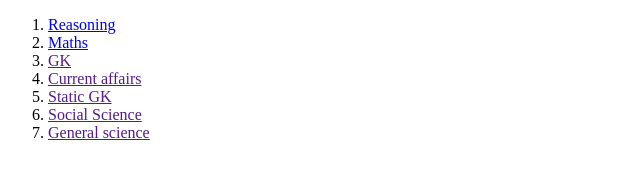
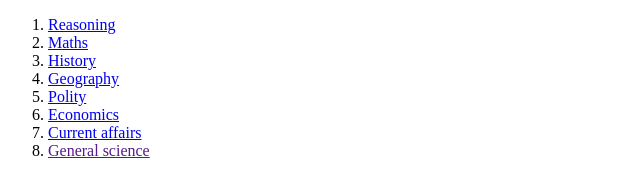
Before and after one commit to codeityash/playlists.github.io, a plain HTML site: page index.html in a window 1280 px wide. Shown: the whole page, without its empty margins (0-640 px from the left). Drawn offline with Linux system fonts and the light colour scheme.

Commit message:
Update index.html

```diff
--- a/index.html
+++ b/index.html
@@ -15,15 +15,18 @@
                 <a target="_blank" href="https://youtube.com/playlist?list=PLySt0K5r-RfVL0ONM4sJXIHOPxlyMG7SG&si=Um4D8L2cVDn6n0lC">Maths</a>
             </li>
             <li>
-                <a target="_blank" href="">GK</a>
+                <a target="_blank" href="https://youtube.com/playlist?list=PLSjhpjlsQhZopH4hxJ-wcVjCvNW5ZhMit&si=-rXE_5hoJJcs19rB">History</a>
                 <li>
-                    <a target="_blank" href="">Current affairs</a>
+                    <a target="_blank" href="https://youtube.com/playlist?list=PLSHEYADipSXyekiFZdw7itW5bW3LXCq0k&si=EhH3PEcOWEtE9-7h">Geography</a>
                 </li>
                 <li>
-                    <a target="_blank" href="">Static GK</a>
+                    <a target="_blank" href="https://youtube.com/playlist?list=PLSHEYADipSXz4MYEQy3-IYu8MHYCG6dtP&si=LliTiLdcA8iZJBrZ">Polity</a>
                 </li>
                 <li>
-                    <a target="_blank" href="">Social Science</a>
+                    <a target="_blank" href="https://youtube.com/playlist?list=PLt_3dKii35IwHZYwOqLw-ow1kX2Ah6DXe&si=3KcqOEePbHoEETzR">Economics</a>
+                </li>
+                <li>
+                    <a target="_blank" href="https://youtube.com/playlist?list=PLt_3dKii35IwHZYwOqLw-ow1kX2Ah6DXe&si=3KcqOEePbHoEETzR">Current affairs</a>
                 </li>
             </li>
             <li>
```
